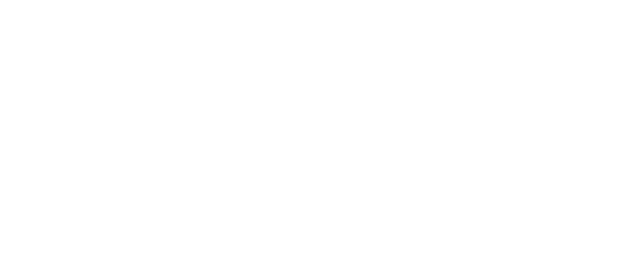
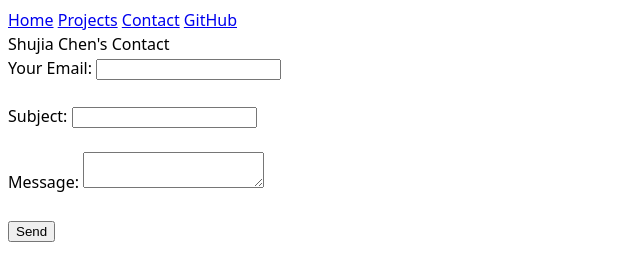
Before and after one commit to IrisC113/portfolio, a plain HTML site: page contact/index.html in a window 1280 px wide. Shown: the whole page, without its empty margins (0-640 px from the left). Drawn offline with Linux system fonts and the light colour scheme; files that its build step writes are made by us from their sources.

Commit message:
update contact

```diff
--- a/contact/index.html
+++ b/contact/index.html
@@ -7,6 +7,34 @@
     <link rel="stylesheet" href="style.css">
 </head>
 <body>
+    <nav>
+        <a href="index.html">Home</a>
+        <a href="projects/index.html">Projects</a>
+        <a href="contact/index.html">Contact</a>
+        <a href="https://github.com/IrisC113" target="_blank">GitHub</a>
+    </nav>
 
+    <h>Shujia Chen's Contact</h>
+    <form action="Mail to:Shc078@ucsd.edu" method="POST" enctype="text/plain">
+    <label>
+      Your Email:
+      <input type="Email" name="Email">
+    </label>
+    <br><br>
+
+    <label>
+      Subject:
+      <input name="Subject">
+    </label>
+    <br><br>
+
+    <label>
+      Message:
+      <textarea name="Body"></textarea>
+    </label>
+    <br><br>
+
+    <button>Send</button>
+  </form>
 </body>
 </html>
```
Also changed, not shown: projects/index.html (+6 -1 lines).
